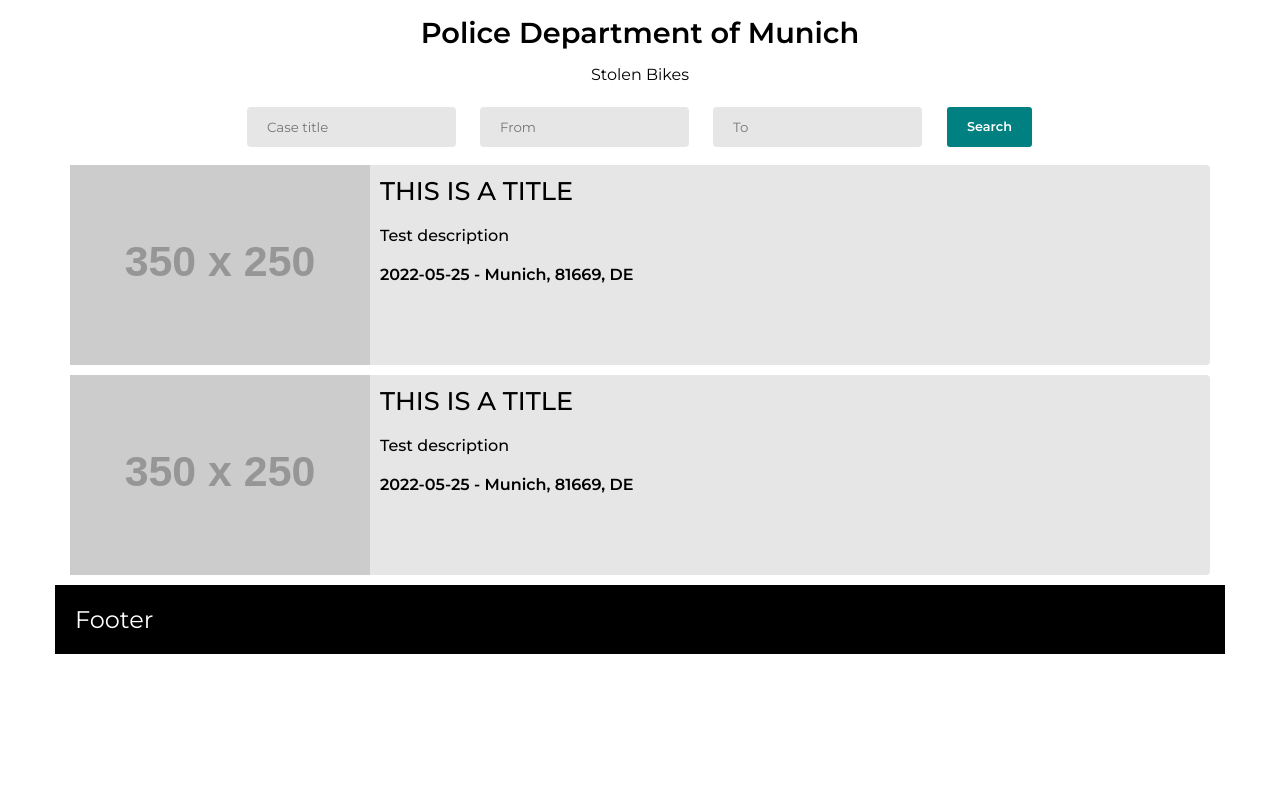
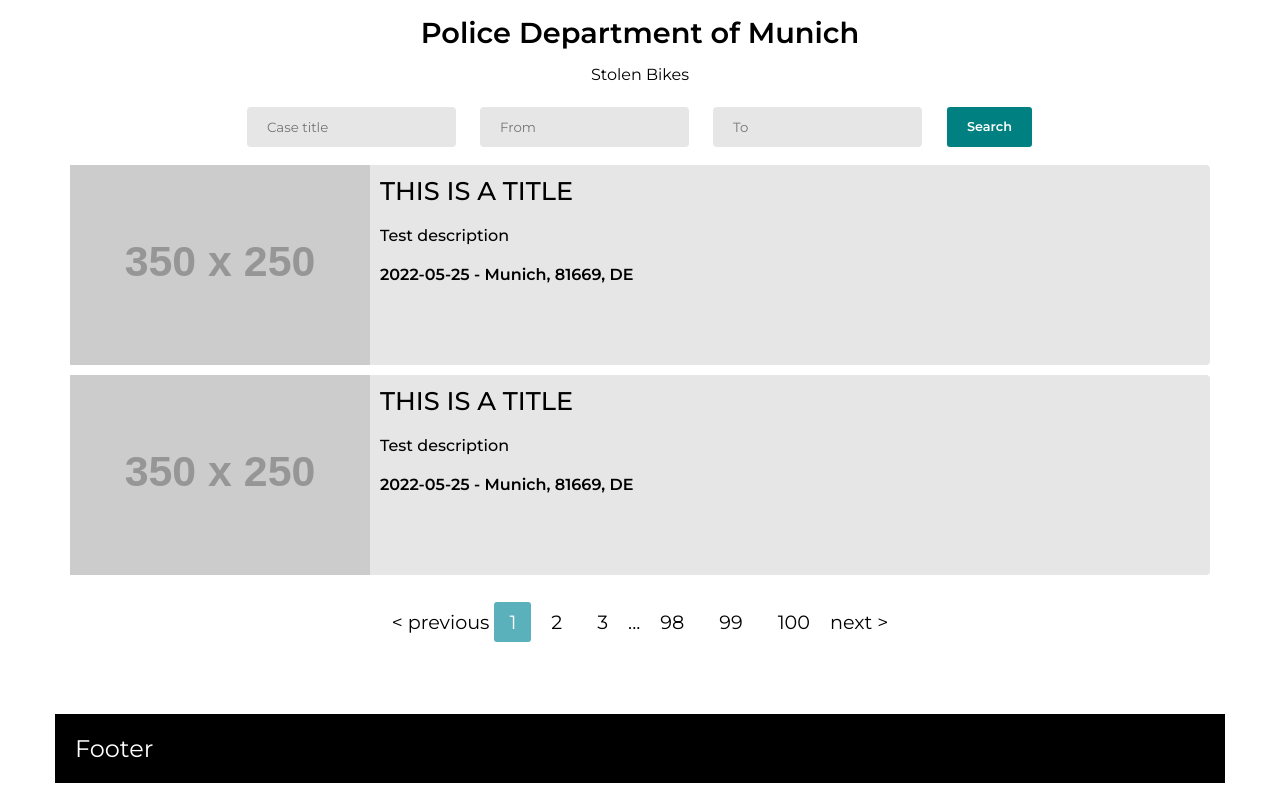
Before and after one commit to ashwoolford/Stolen_bikes, a React (Create React App) app: page / in a window 1280 px wide. Built offline with nearby package versions, Linux system fonts and the light colour scheme; the HTML template or start-up script is replaced by a standard one.

Commit message:
add: Pagination

```diff
--- a/package.json
+++ b/package.json
@@ -15,6 +15,7 @@
     "react": "^18.2.0",
     "react-datepicker": "^4.20.0",
     "react-dom": "^18.2.0",
+    "react-paginate": "^8.2.0",
     "react-scripts": "5.0.1",
     "styled-components": "^6.1.0",
     "typescript": "^4.9.5"
--- a/src/App.tsx
+++ b/src/App.tsx
@@ -4,6 +4,7 @@ import Container from './components/Container/Container';
 import Header from './components/Header/Header';
 import Footer from './components/Footer/Footer';
 import InfoCard from './components/InfoCard/InfoCard';
+import Pagination from './components/Pagination/Pagination';
 
 import { GlobalStyle } from './globalStyles';
 
@@ -26,6 +27,7 @@ function App() {
         theftDate="2022-05-25"
         location="Munich, 81669, DE"
       />
+      <Pagination />
       <Footer />
     </Container>
   );
--- a/src/components/InfoCard/InfoCard.tsx
+++ b/src/components/InfoCard/InfoCard.tsx
@@ -7,6 +7,7 @@ import {
     CardImage,
     CardTexts
 } from './InfoCard.styles';
+import { IMG_PLACE_HOLDER } from '../../constants/constants';
 
 type Props = {
     title: string,
@@ -16,7 +17,6 @@ type Props = {
     image?: string | undefined
 };
 
-const IMG_PLACE_HOLDER = 'https://placehold.co/350x250?text=Image+Not+Found';
 const InfoCard: React.FC<Props> = ({ title, description, theftDate, location, image }) => {
 
     return (
--- /dev/null
+++ b/src/components/Pagination/Pagination.styles.ts
@@ -0,0 +1,5 @@
+import styled from 'styled-components';
+
+export const PaginationContainer = styled.div`
+    margin: 35px 0;
+`;
--- /dev/null
+++ b/src/components/Pagination/Pagination.tsx
@@ -0,0 +1,30 @@
+import React from 'react';
+import ReactPaginate from 'react-paginate';
+import { PaginationContainer } from './Pagination.styles';
+
+
+const Pagination: React.FC = () => {
+    const handlePageChange = (event: any) => {
+        console.log(event);
+    };
+
+    return (
+        <PaginationContainer>
+            <ReactPaginate
+                breakLabel="..."
+                nextLabel="next >"
+                onPageChange={handlePageChange}
+                pageRangeDisplayed={1}
+                pageCount={100}
+                initialPage={0}
+                previousLabel="< previous"
+                renderOnZeroPageCount={null}
+                containerClassName="pagination"
+                pageLinkClassName="page-num"
+                activeLinkClassName="active"
+            />
+        </PaginationContainer>
+    );
+};
+
+export default Pagination;
--- a/src/components/SearchForm/SearchForm.styles.ts
+++ b/src/components/SearchForm/SearchForm.styles.ts
@@ -7,6 +7,9 @@ export const SearchFormContainer = styled.div`
     align-items: center;
     flex-wrap: wrap;
     justify-content: center;
+    @media (max-width: 768px) {
+        flex-direction: column;
+    }
 `;
 export const CaseInput = styled(Input)`
     margin: 0 12px 0 12px;
--- /dev/null
+++ b/src/constants/constants.tsx
@@ -0,0 +1 @@
+export const IMG_PLACE_HOLDER = 'https://placehold.co/350x250?text=Image+Not+Found';
--- a/src/globalStyles.ts
+++ b/src/globalStyles.ts
@@ -14,7 +14,28 @@ export const GlobalStyle = createGlobalStyle`
         border: none;
         border-radius: .25rem;
         background-color: #e6e6e6;
+    },
+    .pagination {
+        list-style: none;
+        display: flex;
+        flex-wrap: wrap;
+        justify-content: center;
+        align-items: center;
+        margin-bottom: 5rem;
+        font-size: 1.2rem;
+        gap: 5px;
+    },
+    .pagination .page-num {
+        padding: 8px 15px;
+        cursor: pointer;
+        border-radius: 3px;
+        font-weight: 400;
+    },
+    .pagination .active {
+        background-color: #5AB1BB;
+        color: #fff;
     }
+
 `;
 
 export const Input = styled.input`
```
Also changed, not shown: 1 other file (tests, documents, lock files or other folders). Lines whose indentation alone changed are shown as unchanged.
